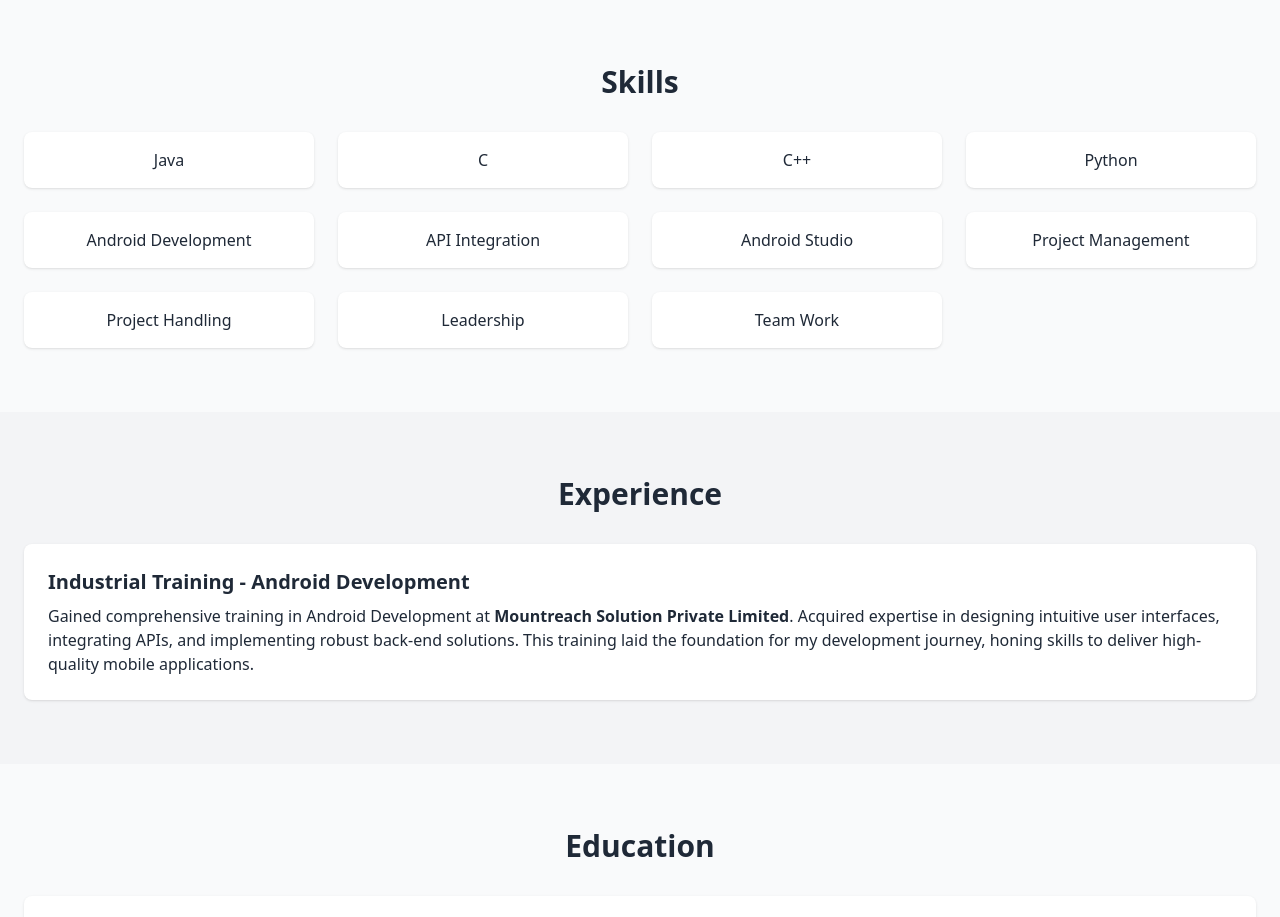
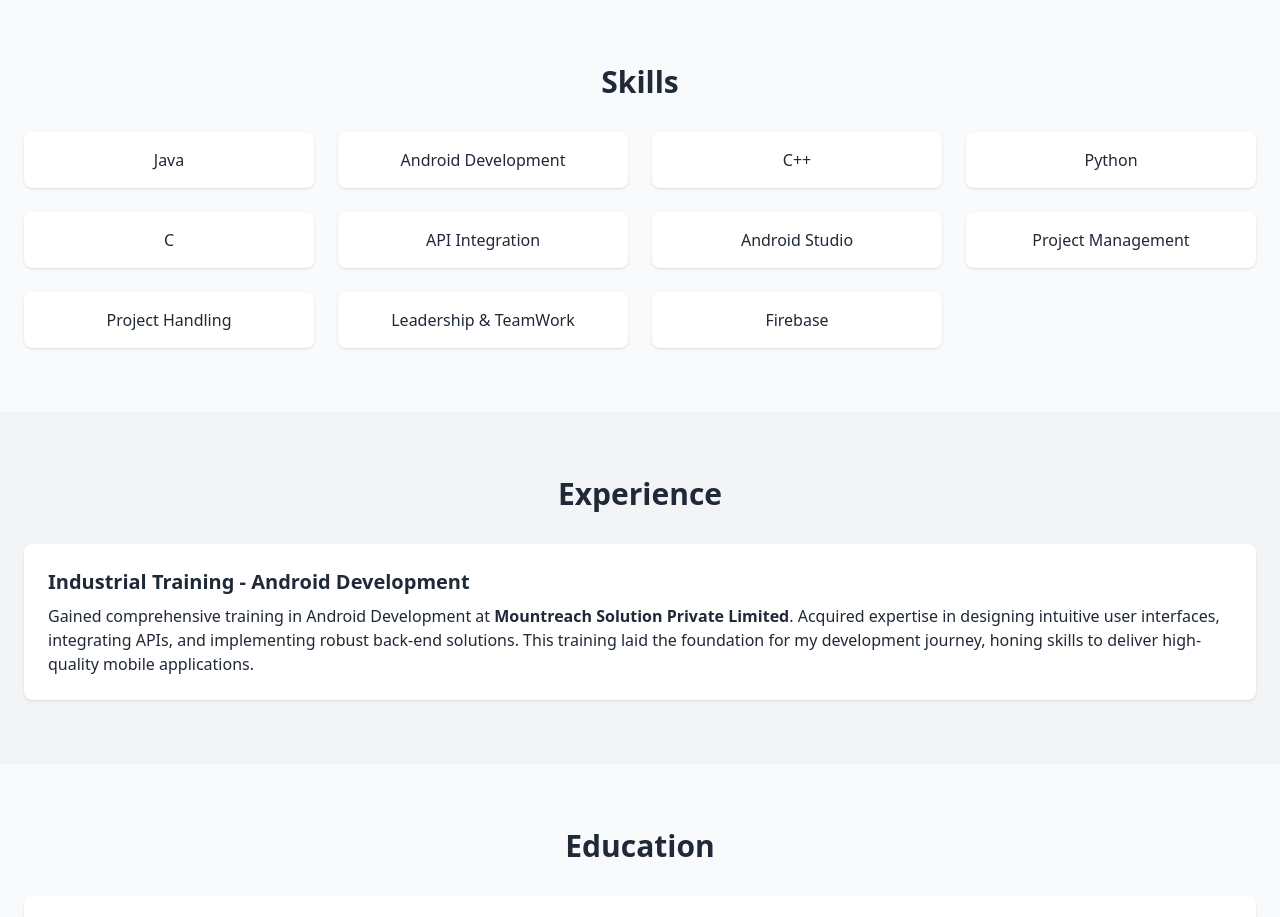
Before and after one commit to rushikeshpawar9421/Rushi-s_Portfolio, a plain HTML site: page index.html in a window 1280 px wide. Shown: the part 1080-1997 px from the top of the page. Drawn offline with nearby package versions, Linux system fonts and the light colour scheme.

Commit message:
Update index.html
Changes In index

```diff
--- a/index.html
+++ b/index.html
@@ -77,16 +77,16 @@
             <h3 class="text-3xl font-bold text-center mb-8" data-aos="fade-up">Skills</h3>
             <div class="grid grid-cols-2 md:grid-cols-3 lg:grid-cols-4 gap-6 text-center">
                 <div class="p-4 bg-white dark:bg-gray-700 shadow rounded-lg pulse-skill" data-aos="flip-left" data-aos-delay="100">Java</div>
-                <div class="p-4 bg-white dark:bg-gray-700 shadow rounded-lg pulse-skill" data-aos="flip-left" data-aos-delay="200">C</div>
+                <div class="p-4 bg-white dark:bg-gray-700 shadow rounded-lg pulse-skill" data-aos="flip-left" data-aos-delay="200">Android Development</div>
                 <div class="p-4 bg-white dark:bg-gray-700 shadow rounded-lg pulse-skill" data-aos="flip-left" data-aos-delay="300">C++</div>
                 <div class="p-4 bg-white dark:bg-gray-700 shadow rounded-lg pulse-skill" data-aos="flip-left" data-aos-delay="400">Python</div>
-                <div class="p-4 bg-white dark:bg-gray-700 shadow rounded-lg pulse-skill" data-aos="flip-left" data-aos-delay="500">Android Development</div>
+                <div class="p-4 bg-white dark:bg-gray-700 shadow rounded-lg pulse-skill" data-aos="flip-left" data-aos-delay="500">C</div>
                 <div class="p-4 bg-white dark:bg-gray-700 shadow rounded-lg pulse-skill" data-aos="flip-left" data-aos-delay="600">API Integration</div>
                 <div class="p-4 bg-white dark:bg-gray-700 shadow rounded-lg pulse-skill" data-aos="flip-left" data-aos-delay="700">Android Studio</div>
                 <div class="p-4 bg-white dark:bg-gray-700 shadow rounded-lg pulse-skill" data-aos="flip-left" data-aos-delay="800">Project Management</div>
                 <div class="p-4 bg-white dark:bg-gray-700 shadow rounded-lg pulse-skill" data-aos="flip-left" data-aos-delay="900">Project Handling</div>
-                <div class="p-4 bg-white dark:bg-gray-700 shadow rounded-lg pulse-skill" data-aos="flip-left" data-aos-delay="1000">Leadership</div>
-                <div class="p-4 bg-white dark:bg-gray-700 shadow rounded-lg pulse-skill" data-aos="flip-left" data-aos-delay="1100">Team Work</div>
+                <div class="p-4 bg-white dark:bg-gray-700 shadow rounded-lg pulse-skill" data-aos="flip-left" data-aos-delay="1000">Leadership & TeamWork</div>
+                <div class="p-4 bg-white dark:bg-gray-700 shadow rounded-lg pulse-skill" data-aos="flip-left" data-aos-delay="1100">Firebase</div>
             </div>
         </div>
     </section>
```
